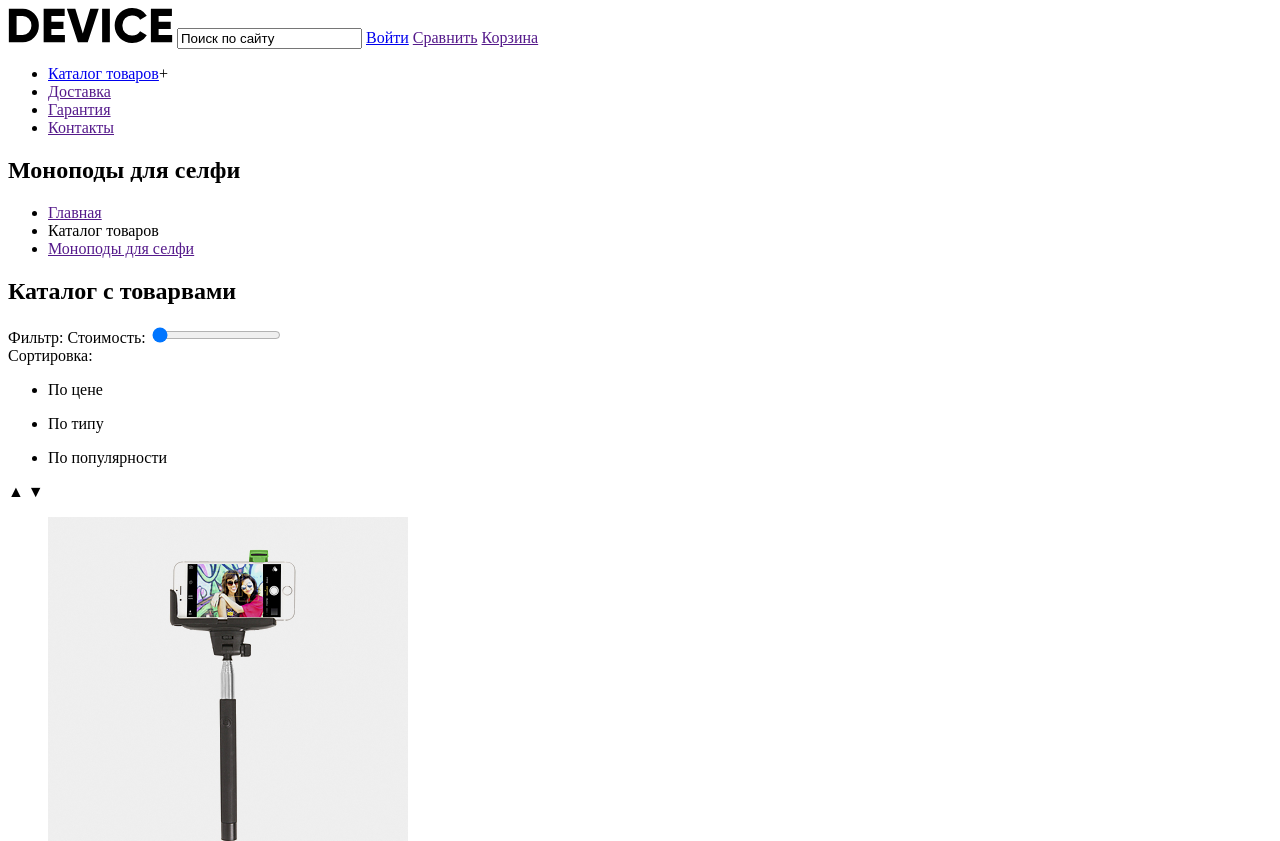
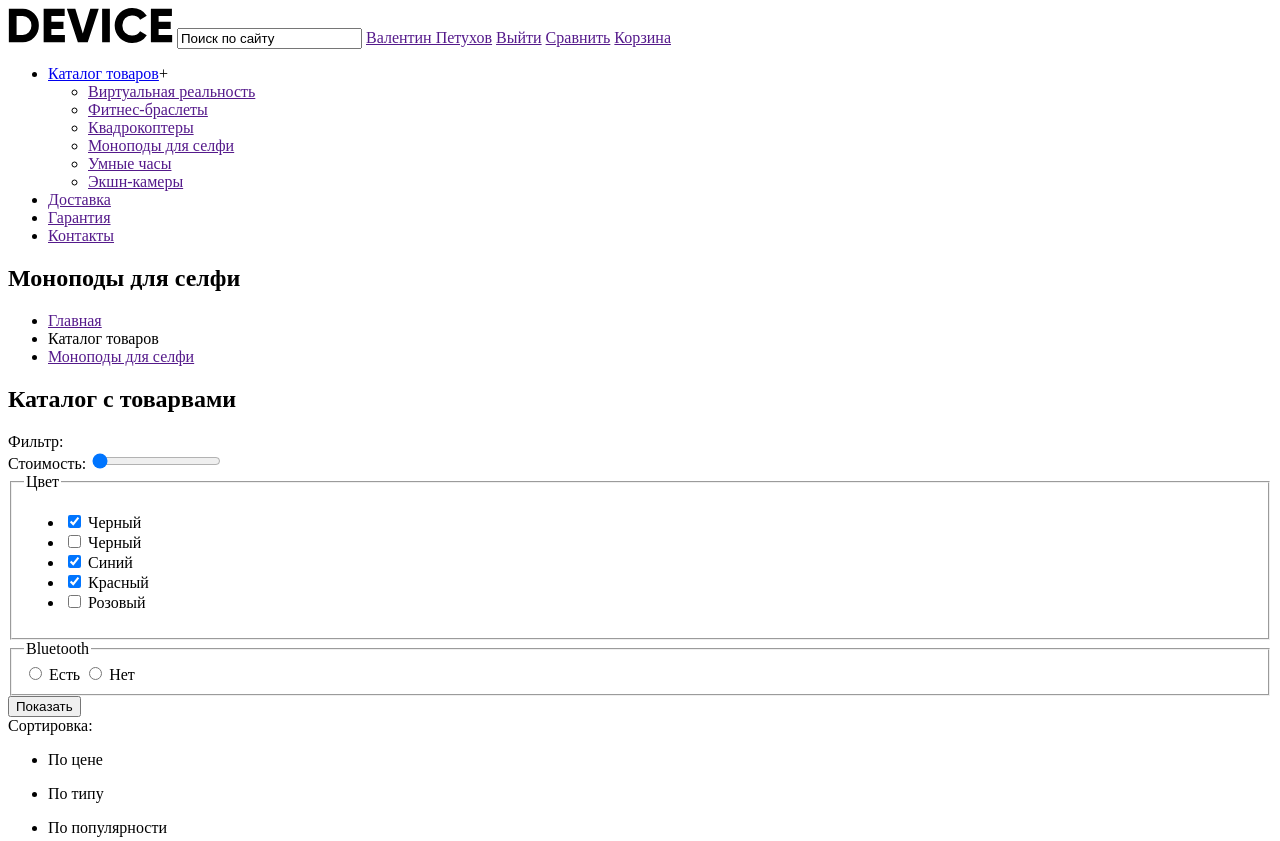
Before and after one commit to akibaghost/463123-device-28, a plain HTML site: page catalog.html in a window 1280 px wide. Shown: the top 841 px of the page. Drawn offline with Linux system fonts and the light colour scheme.

Commit message:
Разметка форм и popup-элементов.
Добавлена разметка форм и попап-элементов.

Дополнительно добавлена разметка каталога меню в шапке.

```diff
--- a/catalog.html
+++ b/catalog.html
@@ -8,13 +8,34 @@
     <header> <!-- шапка сайта -->
       <a href="index.html"><img src="img/logo-device.svg" width="165" height="35"></a> <!-- логотип -->
       <input type="search" name="search-into-site" value="Поиск по сайту">
-      <a href="login.html">Войти</a>
+      <a href="">Валентин Петухов</a>
+      <a href="">Выйти</a>
       <a href="">Сравнить</a>
       <a href="">Корзина</a>
       <nav> <!-- навигационное меню в шапке -->
         <ul>
           <li>
             <a href="catalog.html">Каталог товаров</a><span>+</span>
+            <ul> <!--Вложенное меню с каталогом товаров -->
+              <li>
+                <a href="">Виртуальная реальность</a>
+              </li>
+              <li>
+                <a href="">Фитнес-браслеты</a>
+              </li>
+              <li>
+                <a href="">Квадрокоптеры</a>
+              </li>
+              <li>
+                <a href="">Моноподы для селфи</a>
+              </li>
+              <li>
+                <a href="">Умные часы</a>
+              </li>
+              <li>
+                <a href="">Экшн-камеры</a>
+              </li>
+            </ul>
           </li>
           <li>
             <a href="">Доставка</a>
@@ -30,7 +51,7 @@
     </header>
     <main>
       <section> <!--Меню с хлебными крошками -->
-        <h2>Моноподы для селфи</h2>
+        <h2 class="visually-hidden">Моноподы для селфи</h2> <!--Скрытый заголовок -->
         <ul>
           <li>
             <a href="">Главная</a>
@@ -44,11 +65,59 @@
         </ul>
       </section>
       <section> <!--Каталог с товарами -->
-        <h2>Каталог с товарвами</h2> <!--Скрытый заголовок-->
+        <h2 class="visually-hidden">Каталог с товарвами</h2> <!--Скрытый заголовок-->
         <span>Фильтр:</span>
-        <!--Здесь будет размечена форма с фильтром по товарам-->
-        <span>Стоимость:</span>
-        <input type="range" name="cost-range" min="0" max="5000"  value="0"> <!--Ползунок с фильтром цены -->
+        <form action="https://echo.htmlacademy.ru/" method="post"> <!-- Форма для фильтра товаров -->
+          <span>Стоимость:</span>
+          <input type="range" name="cost-range" min="0" max="5000"  value="0"> <!--Ползунок с фильтром цены -->
+          <fieldset>
+            <legend>Цвет</legend>
+            <ul>
+              <li>
+                <label>
+                  <input type="checkbox" name="black" checked>
+                  Черный
+                </label>
+              </li>
+              <li>
+                <label>
+                  <input type="checkbox" name="white">
+                  Черный
+                </label>
+              </li>
+              <li>
+                <label>
+                  <input type="checkbox" name="blue" checked>
+                  Синий
+                </label>
+              </li>
+              <li>
+                <label>
+                  <input type="checkbox" name="red" checked>
+                  Красный
+                </label>
+              </li>
+              <li>
+                <label>
+                  <input type="checkbox" name="pink">
+                  Розовый
+                </label>
+              </li>
+            </ul>
+          </fieldset>
+          <fieldset>
+            <legend>Bluetooth</legend>
+              <label>
+                <input type="radio" name="bluetooth">
+                Есть
+              </label>
+              <label>
+                <input type="radio" name="bluetooth">
+                Нет
+              </label>
+          </fieldset>
+          <button type="submit">Показать</button>
+        </form>
         <section> <!-- сортировка -->
           <span>Сортировка: </span>
           <ul>
@@ -125,7 +194,7 @@
     </main>
     <footer> <!-- Подвал -->
       <a href="index.html"><img src="img/logo-device.svg" width="165" height="35"></a> <!-- логотип -->
-      <a href="">Валентин петухов</a>
+      <a href="">Валентин Петухов</a>
       <a href="">Выйти</a>
       <a href="">Сравнить</a>
       <a href="">Корзина</a>
@@ -147,7 +216,7 @@
       </nav>
       <a href="tel:+74954959595">Тел.: +7 (495) 495-95-95</a>
       <section> <!--список социаальных сетей -->
-        <h2>Найди нас в социальных сетях!</h2> <!--скрытыий заголовок -->
+        <h2 class="visually-hidden">Найди нас в социальных сетях!</h2> <!--скрытыий заголовок -->
         <ul>
           <li>
             <a href="">Facebook</a>
```
Also changed, not shown: index.html (+41 -4 lines).
